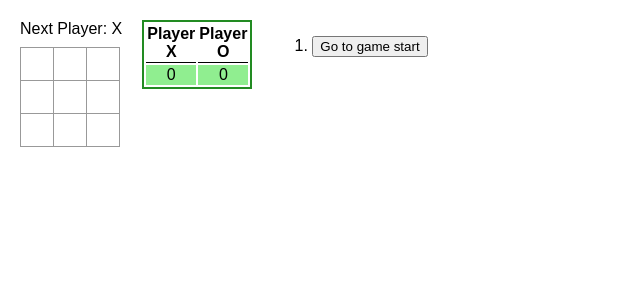
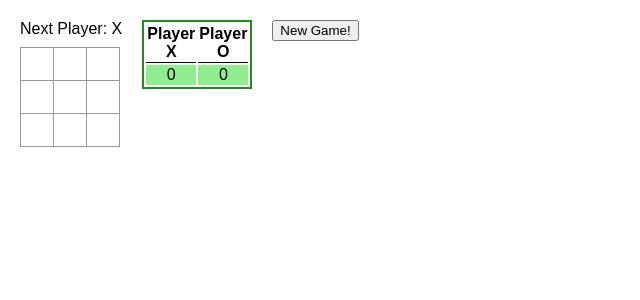
Before and after one commit to ankit-Kumar-4/board-games, a Next.js app: page / in a window 1280 px wide. Shown: the top 300 px of the page, without its empty margins (0-640 px from the left). Built offline with nearby package versions, Linux system fonts and the light colour scheme.

Commit message:
removed time-travel and added scorecard

```diff
--- a/src/app/page.tsx
+++ b/src/app/page.tsx
@@ -69,7 +69,10 @@ function Board({ xIsNext, squares, onPlay, handleScore }:
 
     const potentialWinner = calculateWinner(nextSquares);
     if (potentialWinner) {
-      handleScore({ playerX: squares[potentialWinner[0]] === 'X' ? 1 : 0, playerO: squares[potentialWinner[0]] === 'X' ? 0 : 1 });
+      handleScore({
+        playerX: nextSquares[potentialWinner[0]] === 'X' ? 1 : 0,
+        playerO: nextSquares[potentialWinner[0]] === 'O' ? 1 : 0
+      });
     } else if (!nextSquares.includes(null)) {
       handleScore({ playerX: 0, playerO: 0 });
     }
@@ -117,34 +120,21 @@ function Board({ xIsNext, squares, onPlay, handleScore }:
 }
 
 export default function Game() {
-  const [history, setHistory] = useState([Array(9).fill(null)]);
-  const [currentMove, setCurrentMove] = useState(0);
-  const currentSquares = history[currentMove];
-  let xIsNext = currentMove % 2 == 0;
+  const [currentSquares, setCurrentSquares] = useState(Array(9).fill(null));
+  const [xIsNext, setXIsNext] = useState(true);
 
   function handlePlay(nextSquares: Array<SquareValue>) {
-    const nextHistory = [...history.splice(0, currentMove + 1), nextSquares];
-    setHistory(nextHistory);
-    setCurrentMove(nextHistory.length - 1);
+    setCurrentSquares(nextSquares);
+    setXIsNext(!xIsNext);
   }
 
-  function jumpTo(nextMove: number) {
-    setCurrentMove(nextMove);
+  function jumpTo() {
+    setCurrentSquares(Array(9).fill(null));
   }
 
-  const moves = history.map((squares, move: number) => {
-    let description = '';
-    if (move > 0) {
-      description = 'Go to move #' + move;
-    } else {
-      description = 'Go to game start'
-    }
-    return (
-      <li key={move}>
-        <button onClick={() => jumpTo(move)}>{description}</button>
-      </li>
-    );
-  })
+  const moves = (
+    <button onClick={() => jumpTo()}>New Game!</button>
+  );
 
   const [score, setScore] = useState<TableRow[]>([]);
   function handleScore(currentScore: TableRow) {
@@ -161,7 +151,7 @@ export default function Game() {
         <Table data={score} />
       </div>
       <div className="game-info">
-        <ol>{moves}</ol>
+        {moves}
       </div>
     </div>
   );
```
